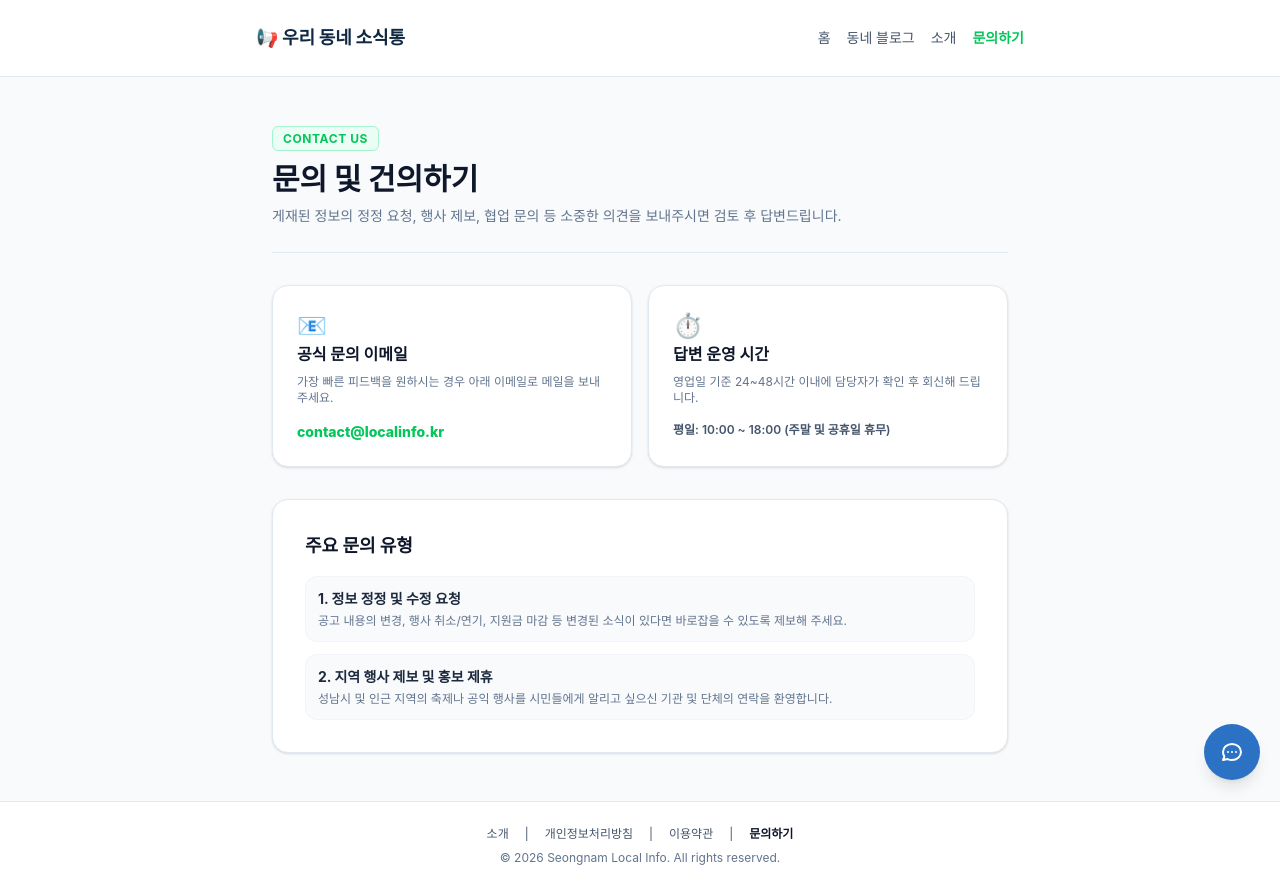
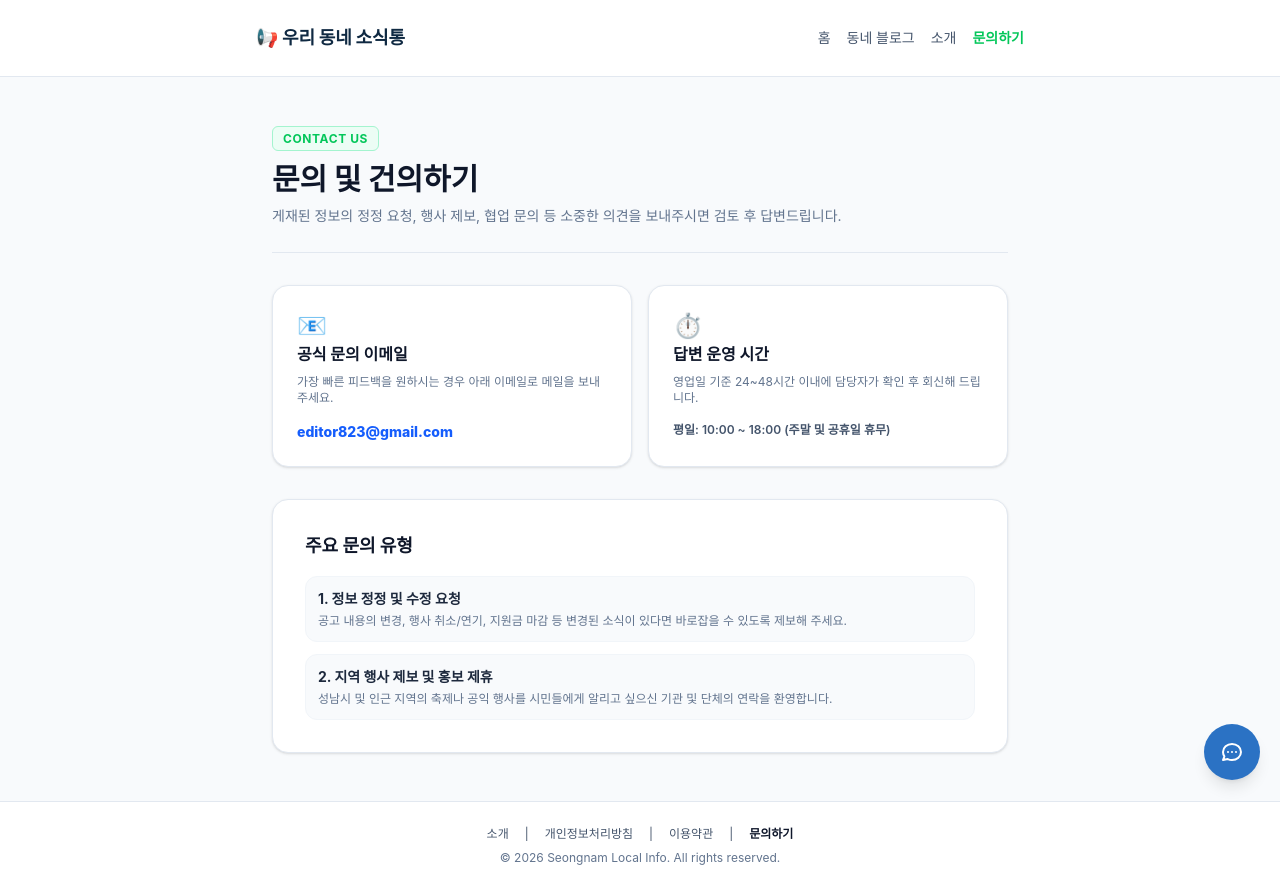
Before and after one commit to editor823/my-local-info-seongnam, a Next.js app: page /contact in a window 1280 px wide. Built offline with nearby package versions, Linux system fonts and the light colour scheme.

Commit message:
fix: 문의 이메일 주소 editor823@gmail.com으로 변경

```diff
--- a/src/app/contact/page.tsx
+++ b/src/app/contact/page.tsx
@@ -43,9 +43,9 @@ export default function ContactPage() {
             <p className="text-xs text-slate-500">
               가장 빠른 피드백을 원하시는 경우 아래 이메일로 메일을 보내주세요.
             </p>
-            <p className="text-sm font-extrabold text-[#03c75a] pt-2">
-              contact@localinfo.kr
-            </p>
+            <a href="mailto:editor823@gmail.com" className="text-sm font-extrabold text-blue-600 hover:underline pt-2 block">
+              editor823@gmail.com
+            </a>
           </div>
 
           <div className="bg-white p-6 rounded-2xl border border-slate-200 shadow-sm space-y-2">
--- a/src/app/privacy/page.tsx
+++ b/src/app/privacy/page.tsx
@@ -84,7 +84,7 @@ export default function PrivacyPage() {
             개인정보 침해에 대한 신고나 상담이 필요하신 경우 아래 문의처를 통해 신속하게 답변받으실 수 있습니다.
           </p>
           <p className="text-sm font-semibold text-slate-700">
-            문의 이메일: <span className="text-[#03c75a]">contact@localinfo.kr</span> (운영팀)
+            문의 이메일: <a href="mailto:editor823@gmail.com" className="text-blue-600 hover:underline">editor823@gmail.com</a> (운영팀)
           </p>
         </section>
 
```
